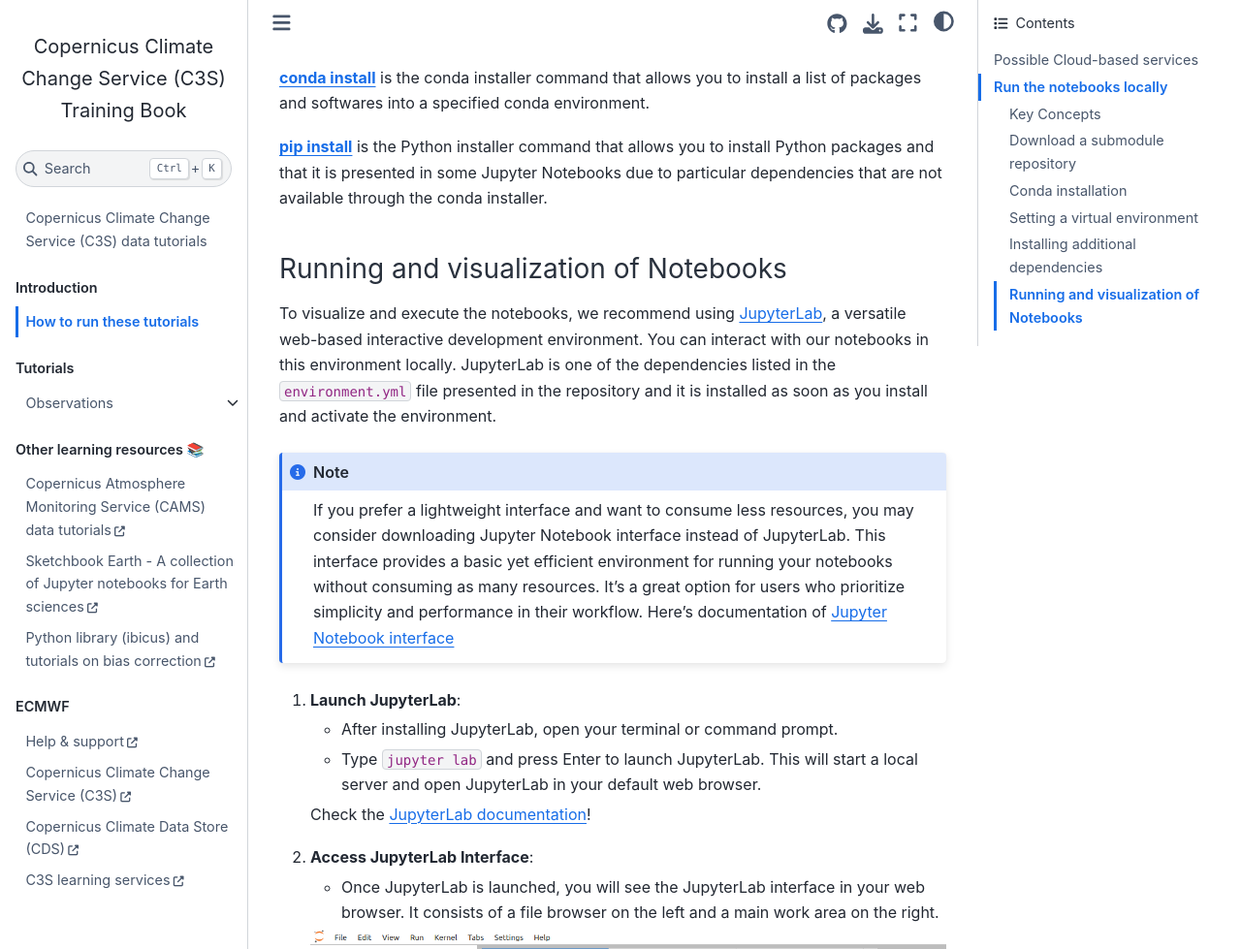
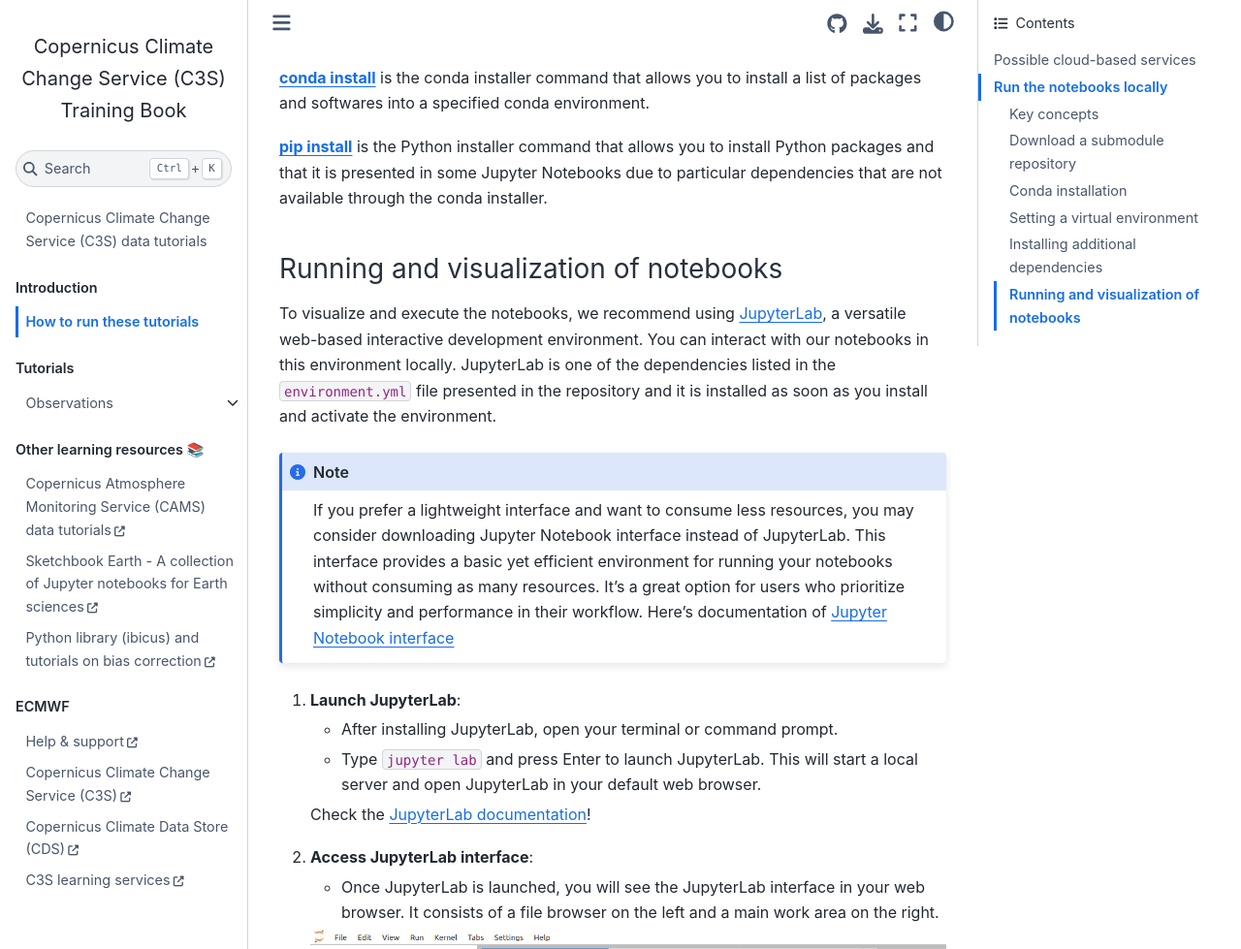
Before and after one commit to ecmwf-training/c3s-training, a Jupyter Book: the page built from how-to-run-these-tutorials.md, in a window 1280 px wide and 1400 px high, scrolled down 5471 px. Shown: the top 979 px of the window at 97% size. Built offline with Jupyter Book 1.0.4 settings and Sphinx 7.4.7 and the Sphinx Book theme 1.1.4, drawn with Linux system fonts in a browser that asks for light colours; pages that are not in the unit, such as notebooks, are missing from menus; some of the changed text lies outside the part shown.

```diff
--- a/how-to-run-these-tutorials.md
+++ b/how-to-run-these-tutorials.md
@@ -8,7 +8,7 @@ On this guide you find the description of a range of cloud based services for ru
 
 <hr>
 
-## Possible Cloud-based services
+## Possible cloud-based services
 
 These cloud-based services represent only a selection of the available options for running notebooks in the cloud. Users can leverage these services to execute Jupyter notebooks without the need to install any software locally. However, it's essential to note that this selection is not exhaustive, and users may explore other cloud-based platforms tailored to their specific needs and preferences.
 
@@ -71,7 +71,7 @@ Requires Google account, and installation of some libraries, you can add our `re
 
 On this section we are going to give you the information and the steps required to download, set up, and then run the notebooks on your own desktop and laptop.
 
-### Key Concepts
+### Key concepts
 
 If you are considering to work with the Jupyter Notebooks on your own desktop or laptop, it is important that you are aware of some key concepts or information that you'll find in this tutorial or during the preparation and installation process.
 
@@ -229,7 +229,7 @@ Those dependecies are installed in each particular notebook through the [conda i
 **[pip install](https://pip.pypa.io/en/stable/cli/pip_install/)** is the Python installer command that allows you to install Python packages and that it is presented in some Jupyter Notebooks due to particular dependencies that are not available through the conda installer.
 
 
-### Running and visualization of Notebooks
+### Running and visualization of notebooks
 
 To visualize and execute the notebooks, we recommend using [JupyterLab](https://jupyter.org/), a versatile web-based interactive development environment. You can interact with our notebooks in this environment locally. JupyterLab is one of the dependencies listed in the `environment.yml` file presented in the repository and it is installed as soon as you install and activate the environment.
 
@@ -245,18 +245,18 @@ If you prefer a lightweight interface and want to consume less resources, you ma
 
    Check the [JupyterLab documentation](https://jupyterlab.readthedocs.io/en/latest/getting_started/starting.html)!
 
-2. **Access JupyterLab Interface**:
+2. **Access JupyterLab interface**:
 
    - Once JupyterLab is launched, you will see the JupyterLab interface in your web browser. It consists of a file browser on the left and a main work area on the right.
 
    ![Jupyter Lab Interface](./img/jupyter-lab-interface.png)
 
-3. **Open a Notebook**:
+3. **Open a notebook**:
    - Navigate to the directory where your notebook is located using the file browser on the left.
    - Click on the notebook file (usually with a `.ipynb` extension) to open it in JupyterLab.
    - The notebook will open in a new tab within the main work area of JupyterLab.4
 
-4. **Run the Notebook**:
+4. **Run the notebook**:
    - You can now interact with the notebook by running code cells, editing text, and executing various commands.
    - To run a code cell, select it and either click the "Run" button in the toolbar or press Shift + Enter.
    - Explore the different features of JupyterLab to customize your workflow and make the most out of your notebook experience.
```
